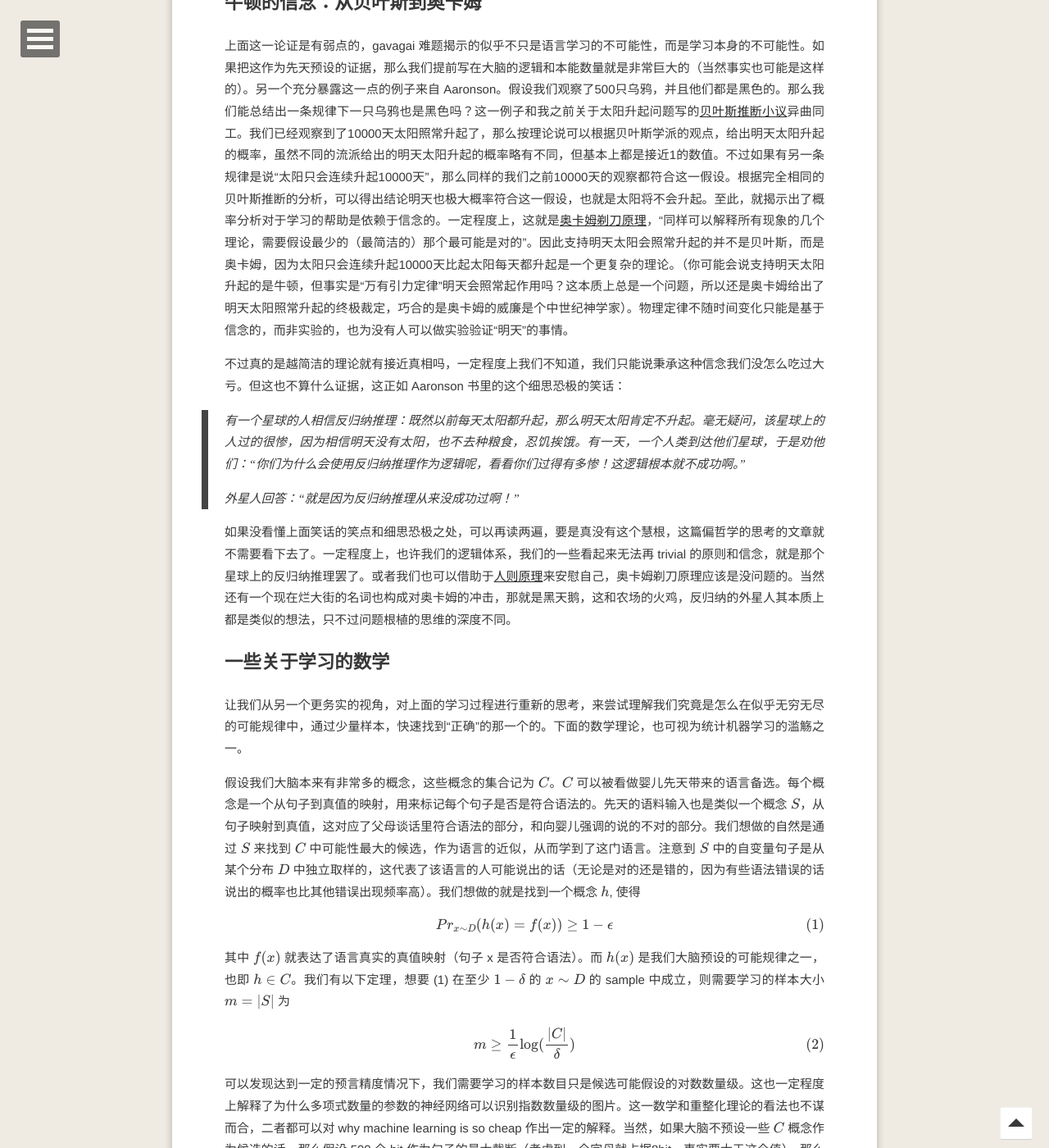
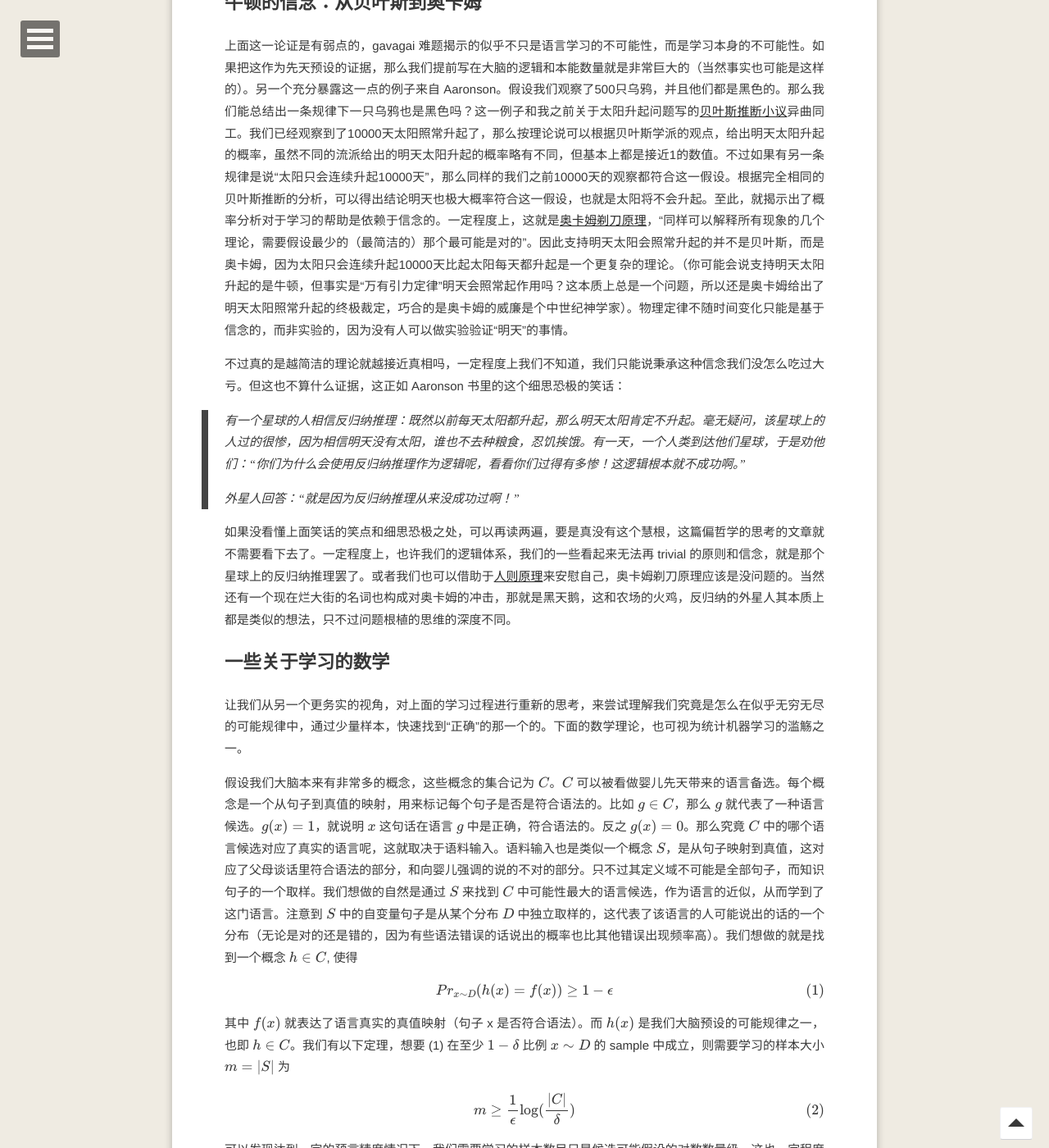
Before and after one commit to refraction-ray/refraction-ray.github.io, a Jekyll site: the page built from _posts/2019-02-27-从《语言本能》到《德谟克利特以来的量子计算》.md, in a window 1280 px wide and 1400 px high, scrolled down 1180 px. Shown: the whole window at 82% size. Built offline with Jekyll 4.4.1, drawn with Linux system fonts in a browser that asks for light colours; formulas are drawn with MathJax 3; comment, search, counter and statistics services are not loaded; some of the changed text lies outside the part shown.

Commit message:
typo in post

```diff
--- a/_posts/2019-02-27-从《语言本能》到《德谟克利特以来的量子计算》.md
+++ b/_posts/2019-02-27-从《语言本能》到《德谟克利特以来的量子计算》.md
@@ -22,11 +22,11 @@ Gavagai 难题的表述是这样的。假设你到了一个土著部落，你并
 
 ## 牛顿的信念：从贝叶斯到奥卡姆
 
-上面这一论证是有弱点的，gavagai 难题揭示的似乎不只是语言学习的不可能性，而是学习本身的不可能性。如果把这作为先天预设的证据，那么我们提前写在大脑的逻辑和本能数量就是非常巨大的（当然事实也可能是这样的）。另一个充分暴露这一点的例子来自 Aaronson。假设我们观察了500只乌鸦，并且他们都是黑色的。那么我们能总结出一条规律下一只乌鸦也是黑色吗？这一例子和我之前关于太阳升起问题写的[贝叶斯推断小议](/贝叶斯推断小议)异曲同工。我们已经观察到了10000天太阳照常升起了，那么按理论说可以根据贝叶斯学派的观点，给出明天太阳升起的概率，虽然不同的流派给出的明天太阳升起的概率略有不同，但基本上都是接近1的数值。不过如果有另一条规律是说“太阳只会连续升起10000天”，那么同样的我们之前10000天的观察都符合这一假设。根据完全相同的贝叶斯推断的分析，可以得出结论明天也极大概率符合这一假设，也就是太阳将不会升起。至此，就揭示出了概率分析对于学习的帮助是依赖于信念的。一定程度上，这就是[奥卡姆剃刀原理](https://en.wikipedia.org/wiki/Occam%27s_razor)，“同样可以解释所有现象的几个理论，需要假设最少的（最简洁的）那个最可能是对的”。因此支持明天太阳会照常升起的并不是贝叶斯，而是奥卡姆，因为太阳只会连续升起10000天比起太阳每天都升起是一个更复杂的理论。（你可能会说支持明天太阳升起的是牛顿，但事实是“万有引力定律”明天会照常起作用吗？这本质上总是一个问题，所以还是奥卡姆给出了明天太阳照常升起的终极裁定，巧合的是奥卡姆的威廉是个中世纪神学家）。物理定律不随时间变化只能是基于信念的，而非实验的，也为没有人可以做实验验证“明天”的事情。
+上面这一论证是有弱点的，gavagai 难题揭示的似乎不只是语言学习的不可能性，而是学习本身的不可能性。如果把这作为先天预设的证据，那么我们提前写在大脑的逻辑和本能数量就是非常巨大的（当然事实也可能是这样的）。另一个充分暴露这一点的例子来自 Aaronson。假设我们观察了500只乌鸦，并且他们都是黑色的。那么我们能总结出一条规律下一只乌鸦也是黑色吗？这一例子和我之前关于太阳升起问题写的[贝叶斯推断小议](/贝叶斯推断小议)异曲同工。我们已经观察到了10000天太阳照常升起了，那么按理论说可以根据贝叶斯学派的观点，给出明天太阳升起的概率，虽然不同的流派给出的明天太阳升起的概率略有不同，但基本上都是接近1的数值。不过如果有另一条规律是说“太阳只会连续升起10000天”，那么同样的我们之前10000天的观察都符合这一假设。根据完全相同的贝叶斯推断的分析，可以得出结论明天也极大概率符合这一假设，也就是太阳将不会升起。至此，就揭示出了概率分析对于学习的帮助是依赖于信念的。一定程度上，这就是[奥卡姆剃刀原理](https://en.wikipedia.org/wiki/Occam%27s_razor)，“同样可以解释所有现象的几个理论，需要假设最少的（最简洁的）那个最可能是对的”。因此支持明天太阳会照常升起的并不是贝叶斯，而是奥卡姆，因为太阳只会连续升起10000天比起太阳每天都升起是一个更复杂的理论。（你可能会说支持明天太阳升起的是牛顿，但事实是“万有引力定律”明天会照常起作用吗？这本质上总是一个问题，所以还是奥卡姆给出了明天太阳照常升起的终极裁定，巧合的是奥卡姆的威廉是个中世纪神学家）。物理定律不随时间变化只能是基于信念的，而非实验的，因为没有人可以做实验验证“明天”的事情。
 
-不过真的是越简洁的理论就有接近真相吗，一定程度上我们不知道，我们只能说秉承这种信念我们没怎么吃过大亏。但这也不算什么证据，这正如 Aaronson 书里的这个细思恐极的笑话：
+不过真的是越简洁的理论就越接近真相吗，一定程度上我们不知道，我们只能说秉承这种信念我们没怎么吃过大亏。但这也不算什么证据，这正如 Aaronson 书里的这个细思恐极的笑话：
 
-> 有一个星球的人相信反归纳推理：既然以前每天太阳都升起，那么明天太阳肯定不升起。毫无疑问，该星球上的人过的很惨，因为相信明天没有太阳，也不去种粮食，忍饥挨饿。有一天，一个人类到达他们星球，于是劝他们：“你们为什么会使用反归纳推理作为逻辑呢，看看你们过得有多惨！这逻辑根本就不成功啊。”
+> 有一个星球的人相信反归纳推理：既然以前每天太阳都升起，那么明天太阳肯定不升起。毫无疑问，该星球上的人过的很惨，因为相信明天没有太阳，谁也不去种粮食，忍饥挨饿。有一天，一个人类到达他们星球，于是劝他们：“你们为什么会使用反归纳推理作为逻辑呢，看看你们过得有多惨！这逻辑根本就不成功啊。”
 >
 > 外星人回答：“就是因为反归纳推理从来没成功过啊！”
 
@@ -36,13 +36,13 @@ Gavagai 难题的表述是这样的。假设你到了一个土著部落，你并
 
 让我们从另一个更务实的视角，对上面的学习过程进行重新的思考，来尝试理解我们究竟是怎么在似乎无穷无尽的可能规律中，通过少量样本，快速找到“正确”的那一个的。下面的数学理论，也可视为统计机器学习的滥觞之一。
 
-假设我们大脑本来有非常多的概念，这些概念的集合记为 $$C$$。$$C$$ 可以被看做婴儿先天带来的语言备选。每个概念是一个从句子到真值的映射，用来标记每个句子是否是符合语法的。先天的语料输入也是类似一个概念 $$S$$，从句子映射到真值，这对应了父母谈话里符合语法的部分，和向婴儿强调的说的不对的部分。我们想做的自然是通过 $$S$$ 来找到 $$C$$ 中可能性最大的候选，作为语言的近似，从而学到了这门语言。注意到 $$S$$ 中的自变量句子是从某个分布 $$D$$ 中独立取样的，这代表了该语言的人可能说出的话（无论是对的还是错的，因为有些语法错误的话说出的概率也比其他错误出现频率高）。我们想做的就是找到一个概念 $$h$$, 使得
+假设我们大脑本来有非常多的概念，这些概念的集合记为 $$C$$。$$C$$ 可以被看做婴儿先天带来的语言备选。每个概念是一个从句子到真值的映射，用来标记每个句子是否是符合语法的。比如 $$g\in C$$，那么 $$g$$ 就代表了一种语言候选。$$g(x)=1$$，就说明 $$x$$ 这句话在语言 $$g$$ 中是正确，符合语法的。反之 $$g(x)=0$$。那么究竟 $$C$$ 中的哪个语言候选对应了真实的语言呢，这就取决于语料输入。语料输入也是类似一个概念 $$S$$，是从句子映射到真值，这对应了父母谈话里符合语法的部分，和向婴儿强调的说的不对的部分。只不过其定义域不可能是全部句子，而知识句子的一个取样。我们想做的自然是通过 $$S$$ 来找到 $$C$$ 中可能性最大的语言候选，作为语言的近似，从而学到了这门语言。注意到 $$S$$ 中的自变量句子是从某个分布 $$D$$ 中独立取样的，这代表了该语言的人可能说出的话的一个分布（无论是对的还是错的，因为有些语法错误的话说出的概率也比其他错误出现频率高）。我们想做的就是找到一个概念 $$h\in C$$, 使得
 
 $$
 Pr_{x\sim D}(h(x)=f(x))\geq 1-\epsilon \label{1}
 $$
 
-其中 $$f(x)$$ 就表达了语言真实的真值映射（句子 x 是否符合语法）。而 $$h(x)$$ 是我们大脑预设的可能规律之一，也即 $$h\in C$$。我们有以下定理，想要 (1) 在至少 $$1-\delta$$ 的 $$x\sim D$$ 的 sample 中成立，则需要学习的样本大小 $$m=\vert S\vert$$ 为
+其中 $$f(x)$$ 就表达了语言真实的真值映射（句子 x 是否符合语法）。而 $$h(x)$$ 是我们大脑预设的可能规律之一，也即 $$h\in C$$。我们有以下定理，想要 (1) 在至少 $$1-\delta$$ 比例 $$x\sim D$$ 的 sample 中成立，则需要学习的样本大小 $$m=\vert S\vert$$ 为
 
 $$
 m\geq \frac{1}{\epsilon}\log (\frac{\vert C\vert}{\delta}) \label{2}
```
Also changed, not shown: other parts of _posts/2019-02-27-从《语言本能》到《德谟克利特以来的量子计算》.md (+1 -1 lines).
